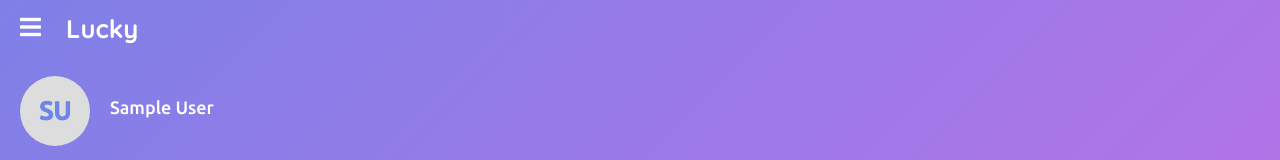
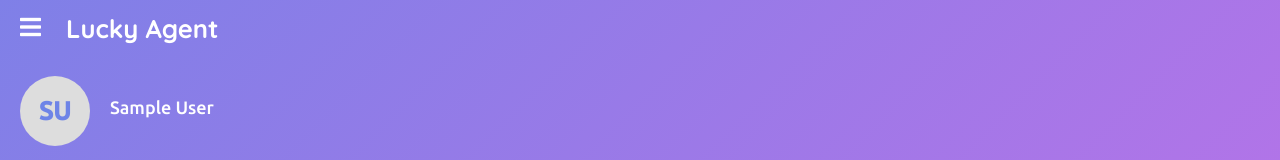
Before and after one commit to avrsvengi2198/lucky2agent, an Angular app: page /home in a window 1280 px wide. Shown: the top 160 px of the page. Built offline with nearby package versions, Linux system fonts and the light colour scheme; sample sign-in values are in the browser's storage.

Commit message:
change home page

```diff
--- a/src/app/component/home/home.component.html
+++ b/src/app/component/home/home.component.html
@@ -13,7 +13,7 @@
             </div>
 
             <div class="page-title app-title">
-                Lucky
+                Lucky Agent
             </div>
         </div>
 
```
